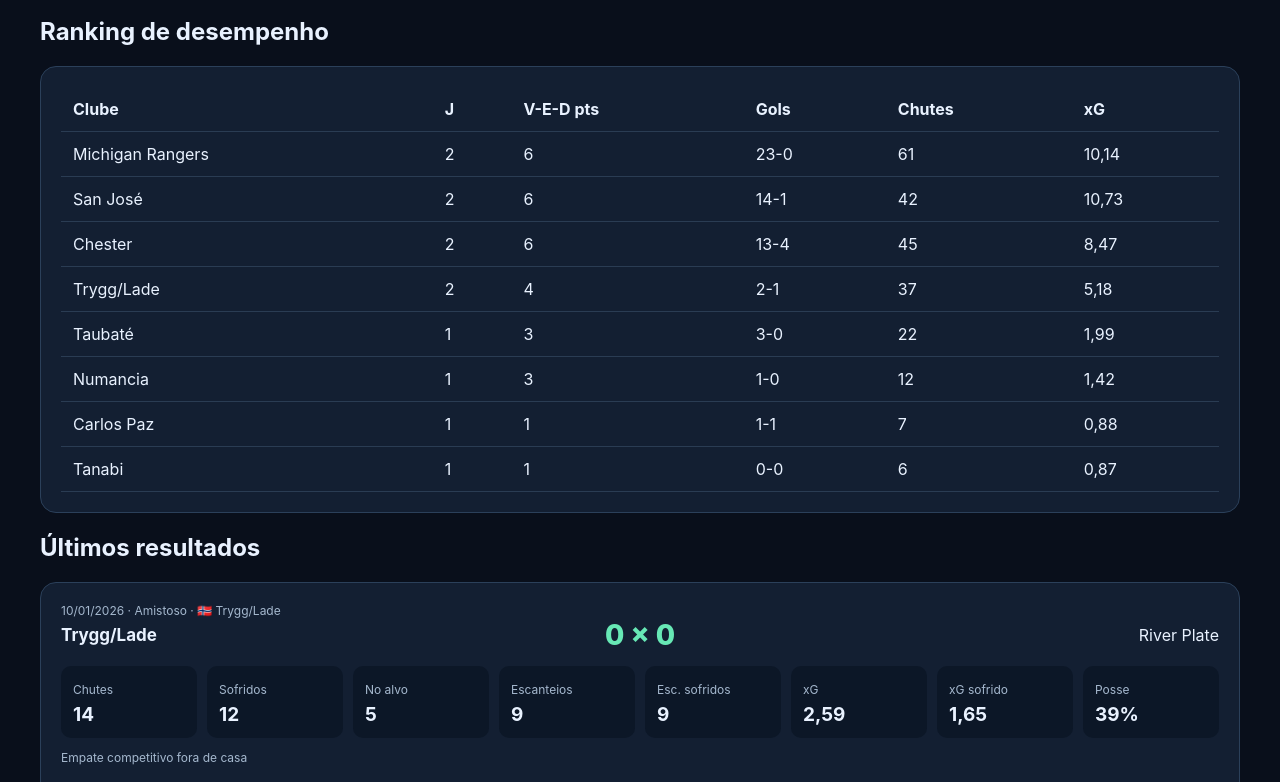
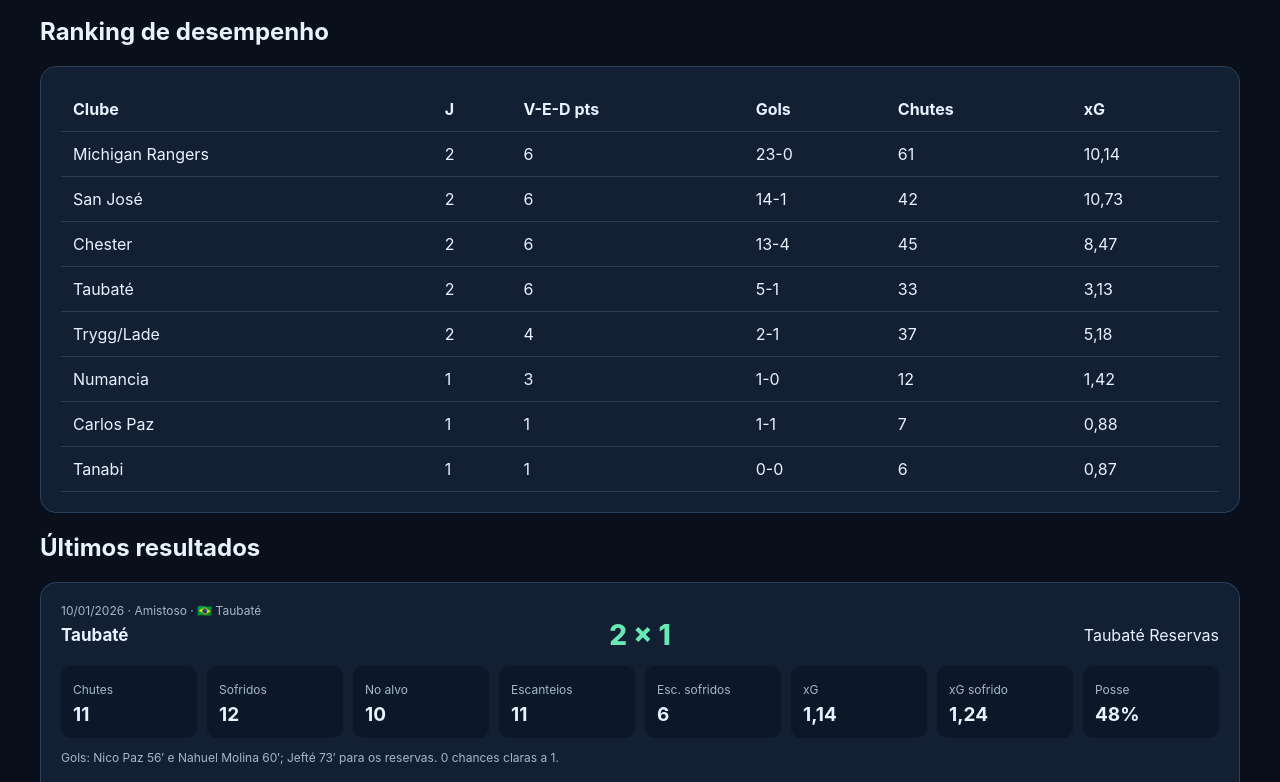
Before and after one commit to gabrielalvesmosca2-hue/fm27-command-center, a plain HTML site: page index.html in a window 1280 px wide. Shown: the part 422-1204 px from the top of the page. Drawn offline with Linux system fonts and the light colour scheme.

Commit message:
Adicionar Taubaté 2 x 1 reservas — 13º amistoso

```diff
--- a/index.html
+++ b/index.html
@@ -12,7 +12,8 @@ const games=[
 {c:"Chester",o:"Sub-18",gf:6,ga:3,s:18,sa:7,st:10,co:6,coa:4,x:4.19,xa:0.91,p:57,date:"10/01",note:"Vitória com alerta defensivo"},
 {c:"Michigan Rangers",o:"Toledo Villa FC",gf:9,ga:0,s:29,sa:1,st:15,co:10,coa:1,x:5.30,xa:0.03,p:59,date:"10/01",note:"Segundo teste ofensivo dominante"},
 {c:"San José",o:"Millonarios",gf:7,ga:0,s:22,sa:1,st:9,co:9,coa:2,x:5.05,xa:0.05,p:64,date:"10/01",note:"Julián Álvarez 4 gols; Maurício 2; Liberali 1"},
-{c:"Trygg/Lade",o:"River Plate",gf:0,ga:0,s:14,sa:12,st:5,co:9,coa:9,x:2.59,xa:1.65,p:39,date:"10/01",note:"Empate competitivo fora de casa"}
+{c:"Trygg/Lade",o:"River Plate",gf:0,ga:0,s:14,sa:12,st:5,co:9,coa:9,x:2.59,xa:1.65,p:39,date:"10/01",note:"Empate competitivo fora de casa"},
+{c:"Taubaté",o:"Taubaté Reservas",gf:2,ga:1,s:11,sa:12,st:10,co:11,coa:6,x:1.14,xa:1.24,p:48,date:"10/01",note:"Gols: Nico Paz 56′ e Nahuel Molina 60′; Jefté 73′ para os reservas. 0 chances claras a 1."}
 ];
 const players=[["San José","Julián Álvarez","4 gols contra Millonarios"],["San José","Maurício","2 gols contra Millonarios"],["San José","Mattia Liberali","1 gol contra Millonarios"],["Chester","Cole Palmer","2 gols no primeiro amistoso"],["Chester","Joshua Kimmich","2 assistências no primeiro amistoso"],["Michigan Rangers","Robert Turdean","Nota 10,0 no primeiro amistoso"],["Numancia","Álex Baena","Gol da vitória contra Del Valle"],["Numancia","Álvaro Carreras","Assistência; nota 8,5"],["Taubaté","Bukayo Saka","Gol e assistência"],["Taubaté","Enzo Fernández","Gol"],["Taubaté","Darwin Núñez","Gol"],["Trygg/Lade","Maximilian Beier","Gol da vitória contra Sub-19"]];
 const sum=(a,k)=>a.reduce((s,g)=>s+(g[k]||0),0),fmt=n=>Number(n).toLocaleString("pt-BR",{maximumFractionDigits:2});
```
